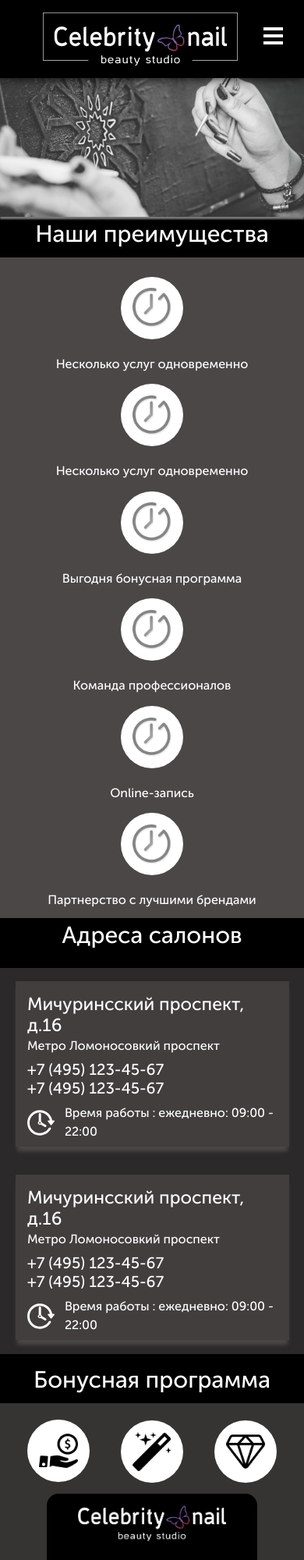
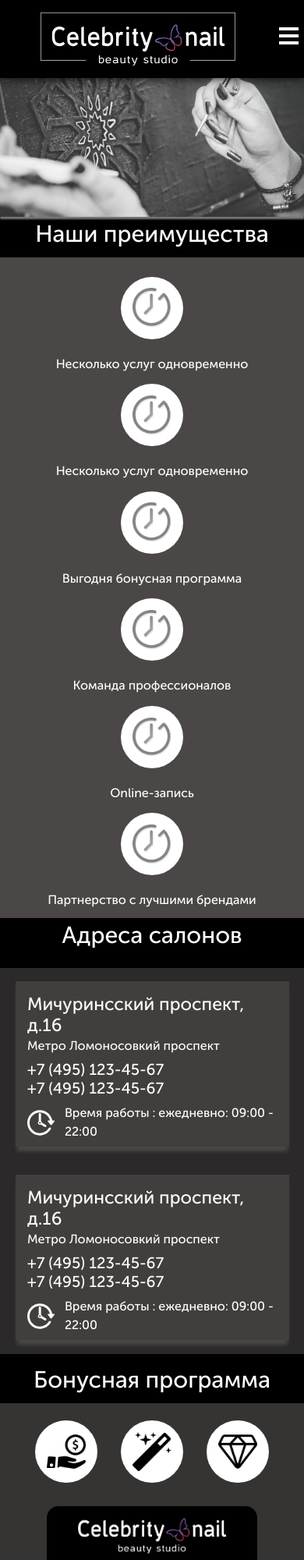
Before and after one commit to IamLeha/CelebrityNail, a website: page index.html in a window 390 px wide. Shown: the top 2000 px of the page at 78% size. Drawn offline with Linux system fonts and the light colour scheme.

Commit message:
for Настя

```diff
--- a/index.html
+++ b/index.html
@@ -148,7 +148,7 @@
 
                 <div class="main-container-bonuses--midle container">
                     <div class="new-card">
-                        <div class="advantages-card__item new-card__item">
+                        <div class="new-card__item">
                             <a href="#first" class="gallery">
                                 <div class="advantages-card__item--sircle">
                                     <img src="img/give-money.png">
@@ -156,14 +156,14 @@
                             </a>
                         </div>
 
-                        <div class="advantages-card__item new-card__item">
+                        <div class="new-card__item">
                             <a href="#second" class="gallery">
                                 <div class="advantages-card__item--sircle">
                                     <img src="img/magic-wand.png" alt="">
                                 </div>
                             </a>
                         </div>
-                        <div class="advantages-card__item new-card__item">
+                        <div class="new-card__item">
                             <a href="#third" class="gallery">
                                 <div class="advantages-card__item--sircle">
                                     <img src="img/diamond.png" alt="">
--- a/sass/layout/_header.scss
+++ b/sass/layout/_header.scss
@@ -16,7 +16,6 @@ header {
 }
 
 .box-logo {
-    width: 20%;
     margin-left: 3%;
 }
 .box-logo--link img{
@@ -24,8 +23,6 @@ header {
 }
 
 .box-navbar {
-    width: 50%;
-    padding: 2%;
 
     &__links {
         width: 100%;
@@ -39,6 +36,8 @@ header {
     width: max-content;
     text-align: center;
     font-size: 16px;
+    display: inline-block;
+    padding: 0 16px;
 }
 
 .main-img{
@@ -51,8 +50,6 @@ header {
     background-size: 100%;
     margin-bottom: 100px;
 }
-
-
 
 /*Mobile Menu*/
 
@@ -104,12 +101,6 @@ header {
 
 
     /*Media*/
-@media screen and (max-width: 1024px){
-    .box-navbar {
-        width: 60%;
-    }
-}
-
 @media screen and (max-width: 769px) {
 
     .nav-burger {
@@ -122,13 +113,13 @@ header {
     }
 
     .box-logo {
-        width: 80%;
+
         margin-left: 35%;
         @include dflex(center, unset);
     }
 
     .box-navbar {
-        width: 20%;
+
     }
 
     .header-container {
@@ -163,21 +154,13 @@ header {
         padding: 5% 0 5% 0;
     }
     .box-logo {
-        width: 80% !important;
-        margin-left: 10%;
+        margin-left: 30%;
     }
 
     .header-container {
         @include dflex(space-between, center);
     }
 }
-
-@media screen and (max-width: 340px){
-    .box-logo {
-        margin-left: 3%;
-    }
-}
-
     /*Для вертикального меню*/
 
 @media screen and (max-width: 825px) and (max-height: 420px){
--- a/sass/pages/_home.scss
+++ b/sass/pages/_home.scss
@@ -185,15 +185,11 @@
 
 .new-card {
     width: 100%;
-    @include dflex(space-between, unset);
+    @include dflex(center, unset);
     margin-top: 2%;
 
     &__item {
-        @include dflex(center, unset);
-    }
-
-    &__item a {
-        @include dflex(center, unset);
+        margin: 0 40px;
     }
 }
 
@@ -347,17 +343,6 @@
         }
     }
 
-    .new-card {
-
-        &__item {
-            @include dflex (center, unset);
-        }
-
-        &__item:nth-child(3) {
-            margin-top: 0;
-        }
-    }
-
     .main-container-instagram {
 
         &__midle a {
@@ -489,8 +474,9 @@
     }
 
     .new-card {
-        &__item:nth-child(3) {
-            margin-top: 4%;
+
+        &__item{
+            margin: 15px 15px;
         }
 
         &__item a {
--- a/sass/pages/_studia.scss
+++ b/sass/pages/_studia.scss
@@ -16,6 +16,8 @@
     &__tabs {
         width: 80%;
         margin: 0 auto;
+        padding-left: 0 !important;
+        padding-right: 0 !important;
     }
 
     &__littleSlider {
@@ -36,6 +38,8 @@
         display: flex;
         -ms-flex-wrap: wrap;
         flex-wrap: wrap;
+        padding-left: 0 !important;
+        padding-right: 0 !important;
     }
 }
 
@@ -215,6 +219,7 @@
 
 .bs--container {
     position: relative;
+    padding: 0;
 }
 
 .bottom__box-arrow-prev {
@@ -258,6 +263,7 @@
     width: 100%;
     height: 100%;
 }
+
 /////////////////////////////////////////////////////////////
 
 .text {
@@ -311,6 +317,8 @@
     display: flex;
 }
 
+
+
 /*Media*/
 
 @media screen and (max-width: 1025px) {
@@ -360,6 +368,7 @@
     }
 
     .main-container {
+
         &__info {
             display: -webkit-box;
             display: -ms-flexbox;
@@ -442,7 +451,7 @@
         width: 100% !important;
     }
 
-    .line{
+    .line {
         display: none;
     }
 }
```
Also changed, not shown: pages/studia.html (+1 -1 lines), css/main.css.
